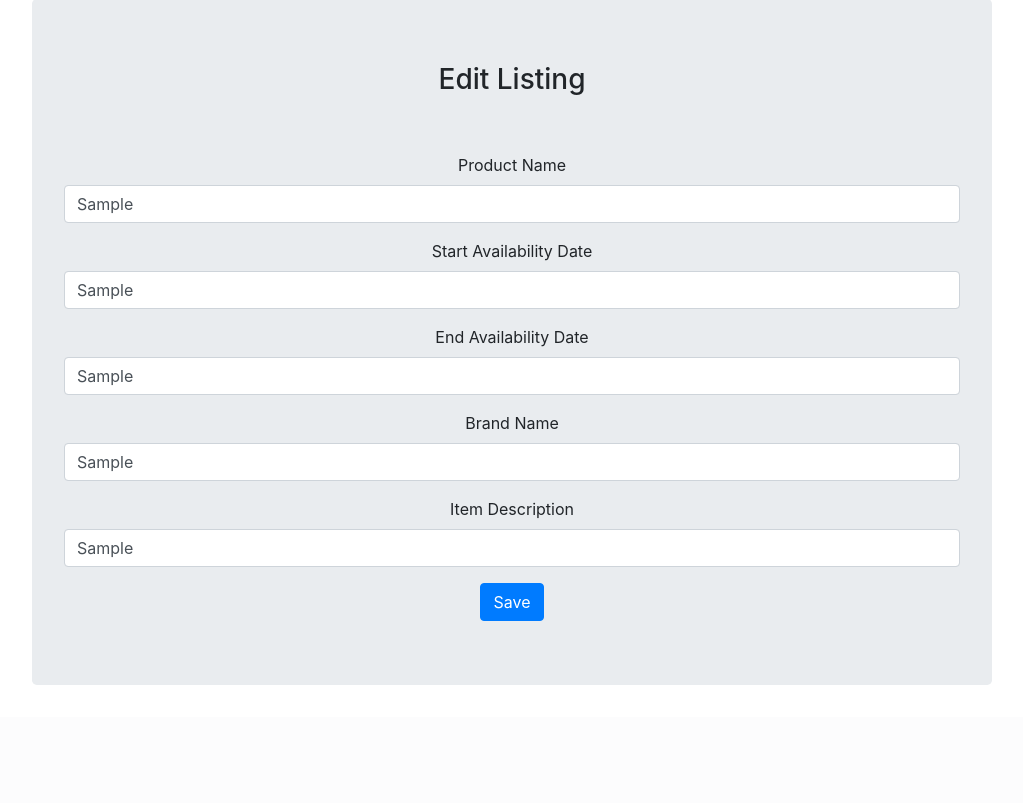
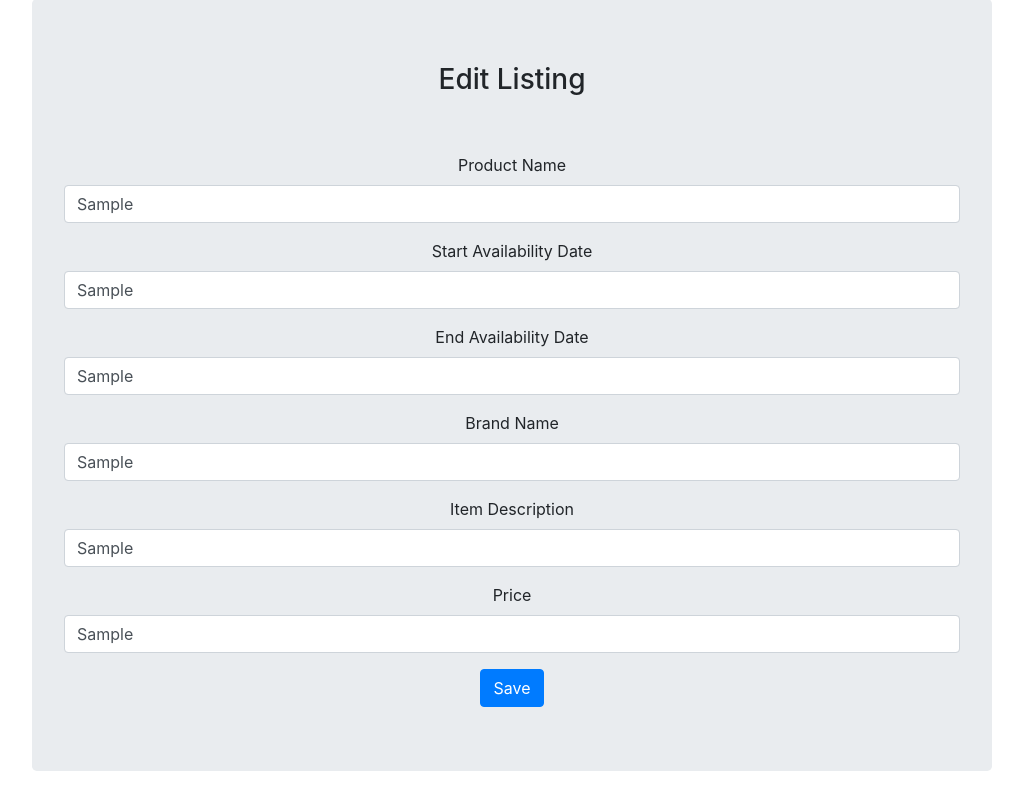
Before and after one commit to FSSoar/GarageSale, a Flask app: template templates/updateItem.html in a window 1280 px wide. Shown: the part 129-932 px from the top of the page, without its empty margins (128-1151 px from the left). Before the commit the page ends 814 px from the top, so only its background shows below. Run offline with Flask 2, Linux system fonts and the light colour scheme; the template is opened without the code that fills it: most values are stand-ins (such as "Sample title", 1, 10 or a date in 2020); some libraries are stand-ins or nearby versions.

Commit message:
added price field

```diff
--- a/templates/updateItem.html
+++ b/templates/updateItem.html
@@ -71,6 +71,10 @@
                         <label for="formGroupExampleInput2">Item Description</label>
                         <input type="text" class="form-control" id="formGroupExampleInput2" placeholder="Item Description" name="description" value="{{res[7]}}">
                 </div>
+              <div class="form-group">
+                        <label for="formGroupExampleInput2">Price</label>
+                        <input type="text" class="form-control" id="formGroupExampleInput2" placeholder="Price" name="price" value="{{res[9]}}">
+                </div>
                 <div class="col-auto">
                         <button type="submit" class="btn btn-primary mb-7">Save</button>
                 </div>
```
